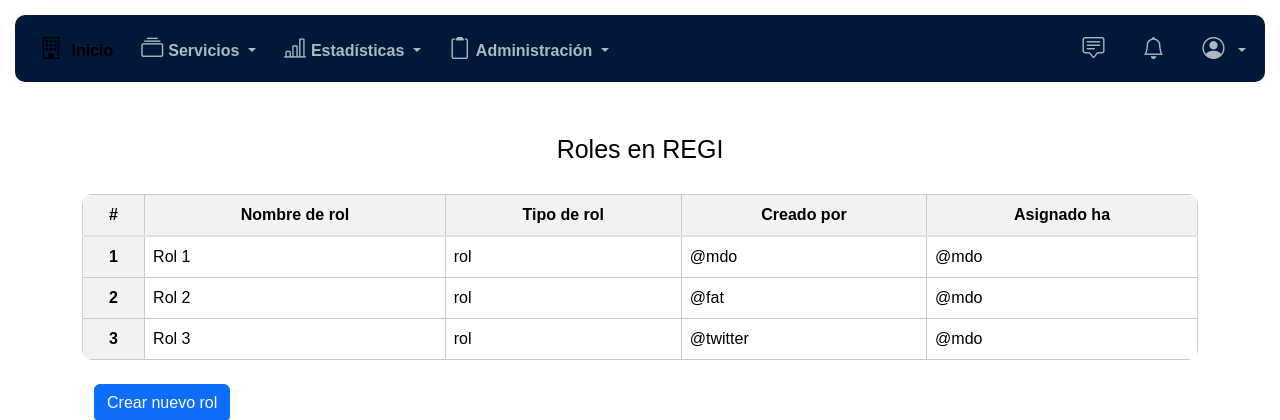
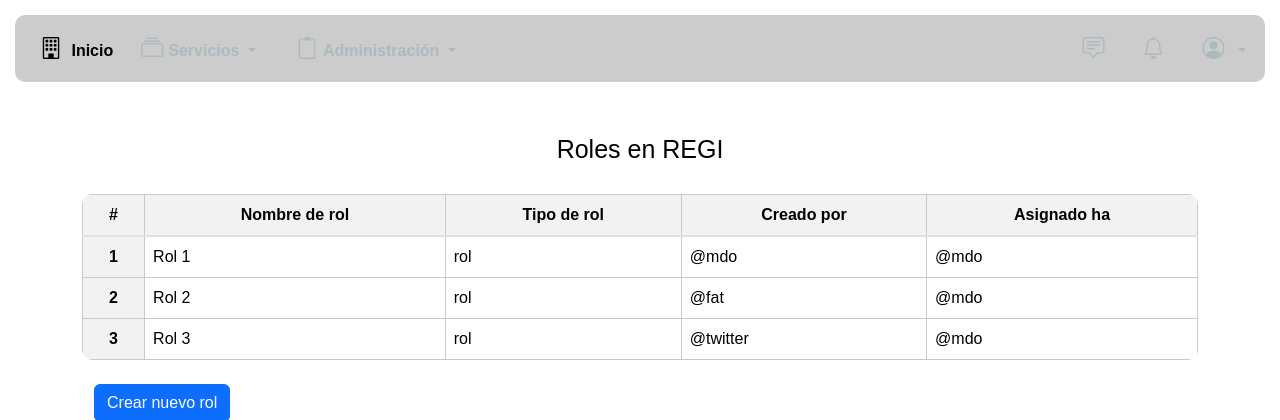
Before and after one commit to DayElvir/Regi_Proyect, a PHP site: page /regi_proyect/Roles/Roles.php in a window 1280 px wide. Shown: the top 420 px of the page. Run offline with PHP 8.4, Linux system fonts and the light colour scheme; some libraries are stand-ins or nearby versions.

Commit message:
Actualizacion

```diff
--- a/Navbar.php
+++ b/Navbar.php
@@ -45,9 +45,6 @@
         </li>
 
         <li class="nav-item dropdown">
-          <a class="nav-link dropdown-toggle" href="#" id="dropdownLeft2" role="button" data-toggle="dropdown" aria-haspopup="true" aria-expanded="false">
-            <i class="bi bi-bar-chart-line"></i>Estadísticas
-          </a>
           <div class="dropdown-menu dropdown-menu-custom " aria-labelledby="dropdownLeft2">
             <a class="dropdown-item" href="#">Historial de pago</a>
             <a class="dropdown-item" href="#">Deudores</a>
@@ -61,7 +58,7 @@
           </a>
           <div class="dropdown-menu dropdown-menu-custom " aria-labelledby="dropdownLeft3">
             <a class="dropdown-item" href="#">Administrar usuarios</a>
-            <a class="dropdown-item" href="#">Administrar roles</a>
+            <a class="dropdown-item" href="http://localhost/Regi_proyect/Roles/roles.php">Administrar roles</a>
           </div>
         </li>
       </ul>
--- a/Roles/Roles.php
+++ b/Roles/Roles.php
@@ -1,8 +1,6 @@
 <?php
-
-include ("../navbar.php");
-include("../conexionbd.php");
-
+  include("../conexionbd.php");
+  include ("../Navbar.php");
 ?>
 
 <!DOCTYPE html>
--- a/assets/css/Navbar.css
+++ b/assets/css/Navbar.css
@@ -7,7 +7,7 @@
 }
 
 .navbar{
-  background-color: #052659;
+  background-color: #8a8f96;
   margin: 15px;
   border-radius: 10px;
 }
--- a/css/Navbar.css
+++ b/css/Navbar.css
@@ -7,7 +7,7 @@
 }
 
 .navbar{
-  background-color: #00193b;
+  background-color: rgba(0, 0, 0, .2);
   margin: 15px;
   border-radius: 10px;
 }
```
